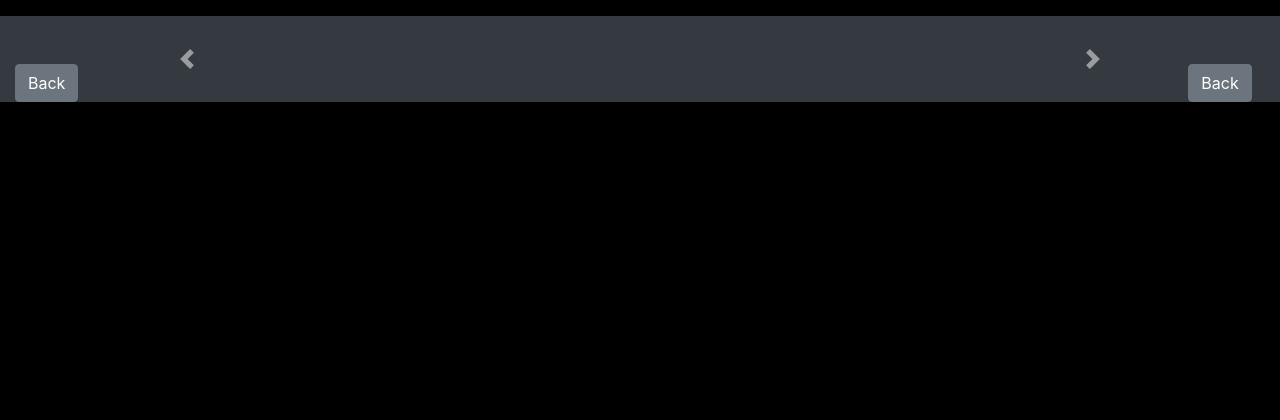
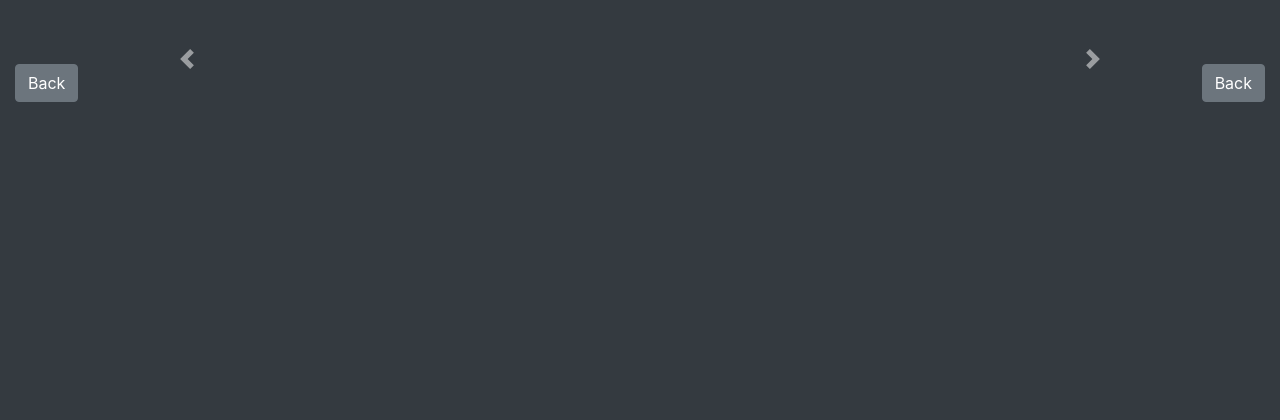
Before and after one commit to muhoed/photoric, a Python web app: template photoric/modules/core/images/templates/images/image_view.html in a window 1280 px wide. Shown: the top 420 px of the page. Run offline with Jinja, Linux system fonts and the light colour scheme; the template is opened without the code that fills it, so the values that code supplies are empty; some libraries are stand-ins or nearby versions.

Commit message:
tweaks to image view

```diff
--- a/photoric/modules/core/images/templates/images/image_view.html
+++ b/photoric/modules/core/images/templates/images/image_view.html
@@ -6,7 +6,7 @@
         {{ super() }}
         <style>
             body {
-                background-color:black;
+                background-color: #343a40;
             }
             img.d-block {
                 display: block !important;
@@ -24,14 +24,14 @@
         {% endblock %}
 
     {% block main %}
-    <div class="container-fluid align-item-center bg-dark m-0">
-        <div class="row bg-dark justify-content-between align-item-center">
+    <div class="container-fluid img-centered bg-dark m-0 d-inline align-items-center">
+        <div class="row bg-dark justify-content-between">
             <div class="col-1">
                 <a class="image-view-back text-white" href="{{ request.args.get('next') }}" role="button">
                     <button class="btn btn-secondary mt-5 float-left">Back</button>
                 </a>
             </div>
-            <div class="col-10 max-vh-100">
+            <div class="col-10 max-vh-100 m-auto">
                 <div class="d-flex flex-column">
 
                     <!-- Image carousel with switched off sliding -->
@@ -60,7 +60,7 @@
             </div>
             <div class="col-1">
                 <a class="image-view-back text-white" href="{{ request.args.get('next') }}" role="button">
-                    <button class="btn btn-secondary mt-5 float-left">Back</button>
+                    <button class="btn btn-secondary mt-5 float-right">Back</button>
                 </a>
             </div>
         </div>
--- a/photoric/templates/base_layout.html
+++ b/photoric/templates/base_layout.html
@@ -34,7 +34,7 @@
     </head>
 
     <body class="d-flex flex-column min-vh-100">
-     <div class="flex-fill">
+     <div class="flex-fill outer-container">
         <!-- include all or some navbars stored in database -->
         {% block topnavbars %}
 
```
